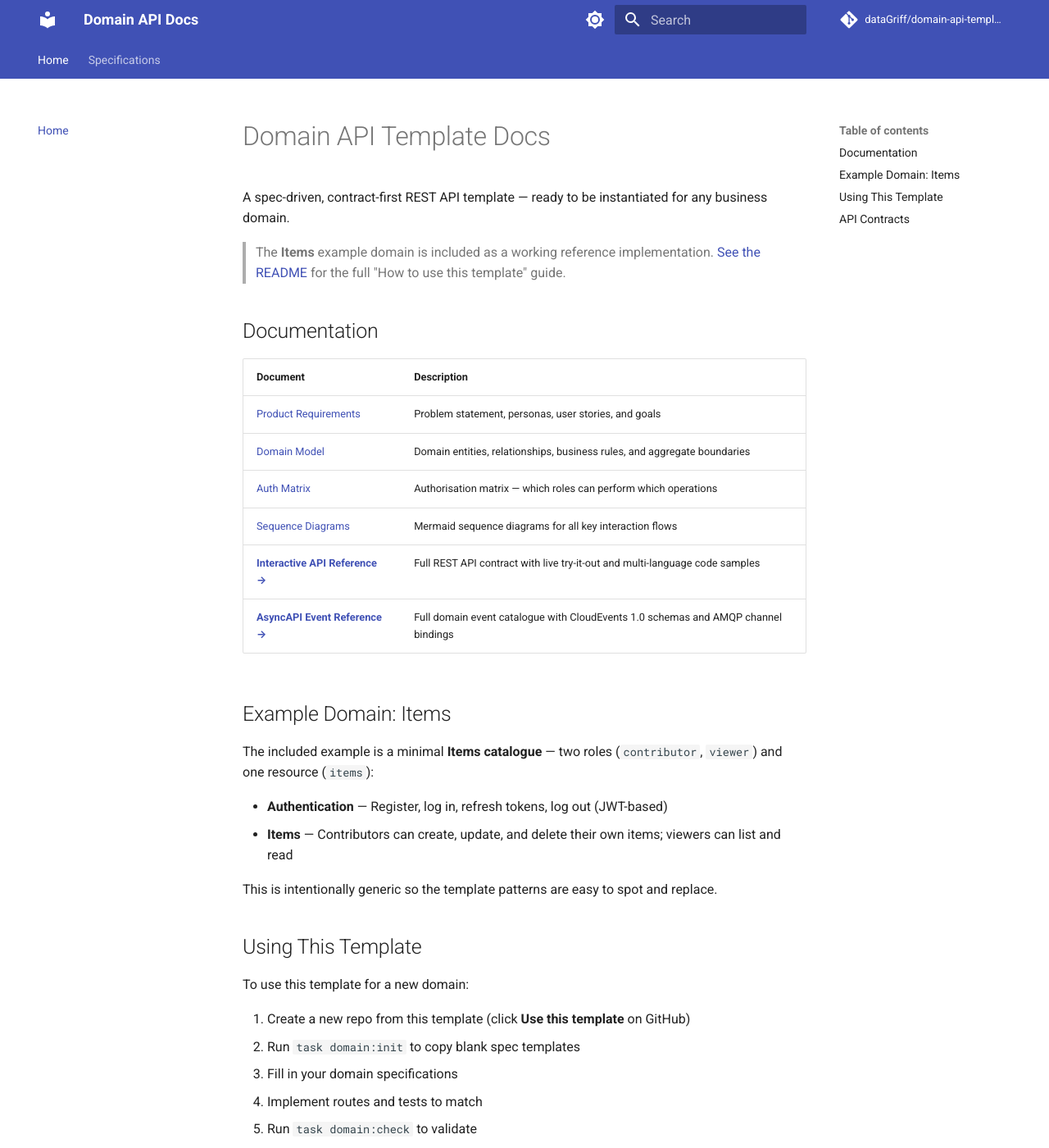
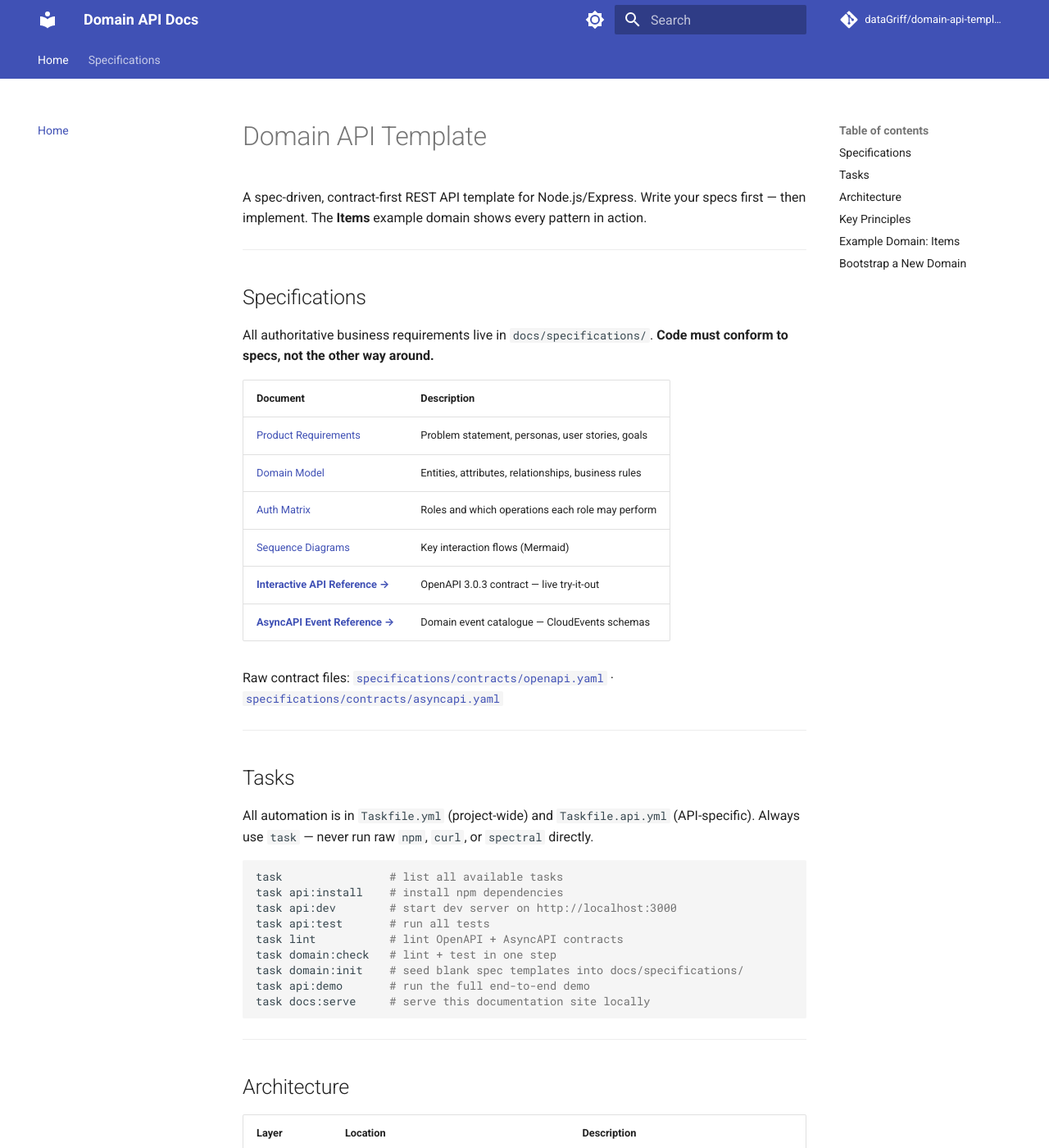
Before and after one commit to dataGriff/domain-api-template, an MkDocs documentation site: the page built from docs/index.md, in a window 1280 px wide and 1400 px high. Shown: the whole window at 82% size. Built offline with MkDocs 1.6.1 and Material for MkDocs 9.7.7, drawn with Linux system fonts in a browser that asks for light colours; comment, search, counter and statistics services are not loaded; some of the changed text lies outside the part shown.

Commit message:
Reduce repetition; make docs/index.md the navigation source of truth
- docs/index.md: expanded to full nav hub (specs, tasks, architecture,
  key principles, example domain, bootstrap workflow)
- README.md: slimmed to intro + quick start + checklist + what's-in-the-box;
  two prominent links to docs/index.md
- AGENTS.md: slimmed to rules + architecture + task commands + per-area
  instructions table; opening line points to docs/index.md
- .github/instructions: removed remaining dog-walking references

Agent-Logs-Url: https://github.com/dataGriff/domain-api-template/sessions/426225cc-a6b0-423d-a9e4-ceac42060c33

Co-authored-by: dataGriff <16266964+dataGriff@users.noreply.github.com>

````diff
--- a/docs/index.md
+++ b/docs/index.md
@@ -1,42 +1,92 @@
-# Domain API Template Docs
+# Domain API Template
 
-A spec-driven, contract-first REST API template — ready to be instantiated for any business domain.
+A spec-driven, contract-first REST API template for Node.js/Express.
+Write your specs first — then implement. The **Items** example domain shows every pattern in action.
 
-> The **Items** example domain is included as a working reference implementation.
-> [See the README](https://github.com/dataGriff/domain-api-template#readme) for the full "How to use this template" guide.
+---
 
-## Documentation
+## Specifications
+
+All authoritative business requirements live in `docs/specifications/`.
+**Code must conform to specs, not the other way around.**
 
 | Document | Description |
 |---|---|
-| [Product Requirements](specifications/prd.md) | Problem statement, personas, user stories, and goals |
-| [Domain Model](specifications/domain-model.md) | Domain entities, relationships, business rules, and aggregate boundaries |
-| [Auth Matrix](specifications/auth-matrix.md) | Authorisation matrix — which roles can perform which operations |
-| [Sequence Diagrams](specifications/sequence-diagrams.md) | Mermaid sequence diagrams for all key interaction flows |
-| [**Interactive API Reference →**](specifications/api-reference.html) | Full REST API contract with live try-it-out and multi-language code samples |
-| [**AsyncAPI Event Reference →**](specifications/asyncapi-reference.html) | Full domain event catalogue with CloudEvents 1.0 schemas and AMQP channel bindings |
+| [Product Requirements](specifications/prd.md) | Problem statement, personas, user stories, goals |
+| [Domain Model](specifications/domain-model.md) | Entities, attributes, relationships, business rules |
+| [Auth Matrix](specifications/auth-matrix.md) | Roles and which operations each role may perform |
+| [Sequence Diagrams](specifications/sequence-diagrams.md) | Key interaction flows (Mermaid) |
+| [**Interactive API Reference →**](specifications/api-reference.html) | OpenAPI 3.0.3 contract — live try-it-out |
+| [**AsyncAPI Event Reference →**](specifications/asyncapi-reference.html) | Domain event catalogue — CloudEvents schemas |
+
+Raw contract files: [`specifications/contracts/openapi.yaml`](specifications/contracts/openapi.yaml) · [`specifications/contracts/asyncapi.yaml`](specifications/contracts/asyncapi.yaml)
+
+---
+
+## Tasks
+
+All automation is in `Taskfile.yml` (project-wide) and `Taskfile.api.yml` (API-specific).
+Always use `task` — never run raw `npm`, `curl`, or `spectral` directly.
+
+```bash
+task                # list all available tasks
+task api:install    # install npm dependencies
+task api:dev        # start dev server on http://localhost:3000
+task api:test       # run all tests
+task lint           # lint OpenAPI + AsyncAPI contracts
+task domain:check   # lint + test in one step
+task domain:init    # seed blank spec templates into docs/specifications/
+task api:demo       # run the full end-to-end demo
+task docs:serve     # serve this documentation site locally
+```
+
+---
+
+## Architecture
+
+| Layer | Location | Description |
+|-------|----------|-------------|
+| Entry point | `api/src/server.js` | Starts the Express server |
+| App config | `api/src/app.js` | CORS, rate limiting, OpenAPI validation middleware |
+| Auth | `api/src/auth.js` · `api/src/middleware/authenticate.js` | JWT signing/verification and `requireRole` helper |
+| Routes | `api/src/routes/` | One file per resource |
+| Store | `api/src/store.js` | In-memory store (no database) |
+| Error handling | `api/src/middleware/errorHandler.js` | Centralised error handler |
+| Tests | `api/tests/` | Per-route integration tests using `api/tests/helpers.js` |
+
+---
+
+## Key Principles
+
+1. **Specs drive code.** If code and spec disagree, fix the code — not the spec.
+2. **Do not edit `docs/specifications/` incidentally.** Spec changes are deliberate business decisions.
+3. **Domain model is authoritative for naming.** Entity and attribute names defined here must be used consistently across routes, tests, and store.
+4. **Auth matrix is authoritative for access control.** All route and middleware logic must match it exactly.
+5. **OpenAPI contract is authoritative for the REST API.** Paths, methods, request/response shapes, and status codes must match.
+6. **Task-first.** Run `task` to discover commands. If no task exists for an operation, add one before running it.
+
+---
 
 ## Example Domain: Items
 
-The included example is a minimal **Items catalogue** — two roles (`contributor`, `viewer`) and one resource (`items`):
+The included example is a minimal **Items catalogue** — two roles and one resource — generic enough to learn from without domain noise:
 
-- **Authentication** — Register, log in, refresh tokens, log out (JWT-based)
-- **Items** — Contributors can create, update, and delete their own items; viewers can list and read
+- **2 roles**: `contributor` (create/update/delete own items) · `viewer` (read-only)
+- **1 resource**: `items` (id, name, description, status, contributorId, createdAt, updatedAt)
+- Authentication: register, login, refresh token, logout (JWT)
 
-This is intentionally generic so the template patterns are easy to spot and replace.
+This example demonstrates auth, RBAC, CRUD, ownership rules, pagination, and domain events end-to-end.
+Replace it entirely when you instantiate the template for a real domain.
 
-## Using This Template
+---
 
-To use this template for a new domain:
+## Bootstrap a New Domain
 
-1. Create a new repo from this template (click **Use this template** on GitHub)
-2. Run `task domain:init` to copy blank spec templates
-3. Fill in your domain specifications
-4. Implement routes and tests to match
-5. Run `task domain:check` to validate
-
-## API Contracts
-
-The raw OpenAPI 3.0.3 spec is at [`specifications/contracts/openapi.yaml`](specifications/contracts/openapi.yaml).
-
-The AsyncAPI 2.6.0 event contract is at [`specifications/contracts/asyncapi.yaml`](specifications/contracts/asyncapi.yaml).
+1. Create a new repo from this template (**Use this template** on GitHub)
+2. `task api:install`
+3. `task domain:init` — copies blank spec templates into `docs/specifications/`
+4. Fill in each spec file (start with `prd.md`, then `domain-model.md`, `auth-matrix.md`, `sequence-diagrams.md`, finally the contracts)
+5. Update `api/src/store.js` with your domain's entities
+6. Replace `api/src/routes/` and `api/tests/` with your domain's routes and tests
+7. `task domain:check` — all green ✓
+8. Update `README.md`, `AGENTS.md`, and this file (`docs/index.md`) for your domain
````
Also changed, not shown: AGENTS.md (+14 -41 lines), README.md (+32 -110 lines), .github/instructions/api-implementation.instructions.md, .github/instructions/domain-template.instructions.md, .github/instructions/taskfile.instructions.md.
